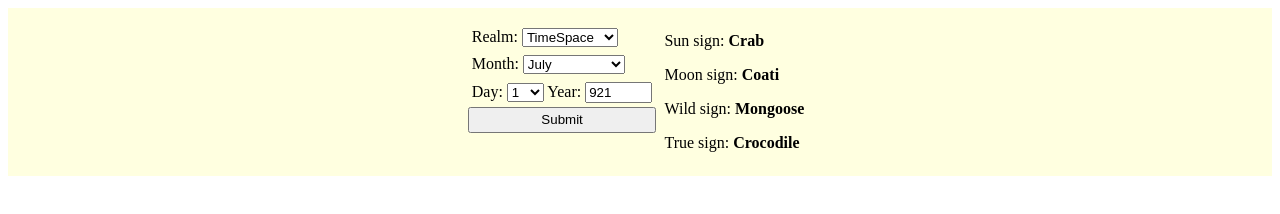
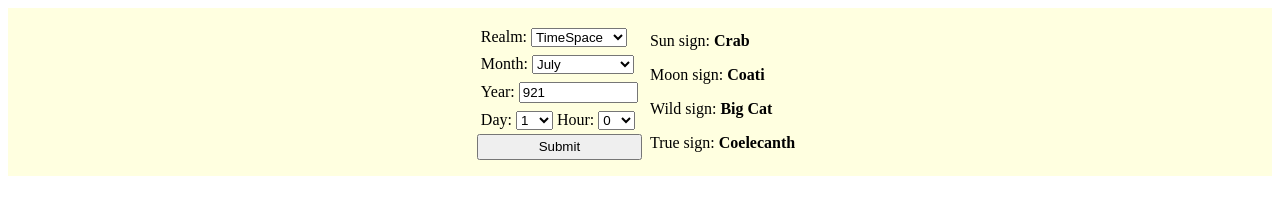
Before and after one commit to azhdrake/rpstarsigns, a plain HTML site: page index.html in a window 1280 px wide. Both pictures are taken after a click on the button "Submit". Drawn offline with Linux system fonts and the light colour scheme.

Commit message:
Added hour support

```diff
--- a/index.html
+++ b/index.html
@@ -19,7 +19,7 @@
       <select id="realm">
         <option value="TimeSpace" selected>TimeSpace</option>
         <option value="LifeDoom">LifeDoom</option>
-        <!--<option value="LightVoid">LightVoid</option>-->
+        <option value="LightVoid">LightVoid</option>
         <option value="BreathBlood">BreathBlood</option>
         <option value="WarPeace">WarPeace</option>
         <option value="HopeRage">HopeRage</option>
@@ -29,7 +29,8 @@
         <option value="WeedPants">WeedPants</option>
         <option value="DirtDreams">DirtDreams</option>
         <option value="SeaSky">SeaSky</option>
-        <!--<option value="MindHeart">MindHeart</option>-->
+        <option value="MindHeart">MindHeart</option>
+        <option value="University">University</option>
       </select>
     </span>
 
@@ -50,6 +51,11 @@
         <option value="11">May</option>
         <option value="12">June</option>
       </select>
+    </span>
+
+    <span class="input">
+      <label for="year">Year:</label>
+      <input type="number" id="year" name="year" min=0 value=921 style="width:15ch">
     </span>
 
     <span id="day-div" class="input">
@@ -86,9 +92,35 @@
         <option value="29">29</option>
         <option value="30">30</option>
       </select>
-
-      <label for="year">Year:</label>
-      <input type="number" id="year" name="year" min=0 value=921 style="width: 8ch">
+      <label for="hour">Hour:</label>
+      <select id="hour">
+        <option value="0" selected>0</option>
+        <option value="1">1</option>
+        <option value="2">2</option>
+        <option value="3">3</option>
+        <option value="4">4</option>
+        <option value="5">5</option>
+        <option value="6">6</option>
+        <option value="7">7</option>
+        <option value="8">8</option>
+        <option value="9">9</option>
+        <option value="10">10</option>
+        <option value="11">11</option>
+        <option value="12">12</option>
+        <option value="13">13</option>
+        <option value="14">14</option>
+        <option value="15">15</option>
+        <option value="16">16</option>
+        <option value="17">17</option>
+        <option value="18">18</option>
+        <option value="19">19</option>
+        <option value="20">20</option>
+        <option value="21">21</option>
+        <option value="22">22</option>
+        <option value="23">23</option>
+        <option value="24">24</option>
+        <option value="25">25</option>
+      </select>
     </span>
 
     <button id="submit" class="input">Submit</button>
@@ -101,11 +133,11 @@
   </div>
 </div>
   <script>
-    let starsigns=["Crab","Coati","Eel","Crocodile","Huskey","Rat King","Hen","Big Cat","Tumbleweed","Platypus","Coelecanth","Ray","Mongoose"]
+    let starsigns=["Crab","Coati","Eel","Crocodile","Huskey","Rat King","Hen","Big Cat","Tumbleweed","Platypus","Coelecanth","Ray","Mongoose", "Crab...2"]
 
     let realmrates = {"TimeSpace":1,
                       "LifeDoom":0.75,
-                      "LightVoid":0,
+                      "LightVoid":-1,
                       "BreathBlood":0.83,
                       "WarPeace":0.666,
                       "HopeRage":0.73,
@@ -115,27 +147,34 @@
                       "WeedPants":1.4,
                       "DirtDreams":0.46,
                       "SeaSky":0.58,
-                      "MindHeart":1} //7 6 17 43 12 72// 05 02 899
+                      "MindHeart":-1,
+                      "University": 0.8} //7 6 17 43 12 72// 05 02 899
 
     document.getElementById("submit").addEventListener("click", function(){
       calculateStarsign()
     });
 
     function calculateStarsign(){
-      let year = document.getElementById("year").value
-      let month = document.getElementById("month").value
-      let day = document.getElementById("day").value
+      let year = Number(document.getElementById("year").value)
+      let month = Number(document.getElementById("month").value)
+      let day = Number(document.getElementById("day").value)
+      let hour = Number(document.getElementById("hour").value)
+
+      hour = hour + .00001
 
       let daycount = (year*(13*30)) + (month * 30) + day
 
       let realm = document.getElementById("realm").value
-      let realmrate = Math.round((realmrates[realm] * daycount) % 13)
+      let realmrate = Math.round((realmrates[realm] * (daycount + (hour / 26))) % 13); console.log(hour + " || " + daycount + " || " + (daycount + (hour / 26)))
+      if(realmrate < 0){
+        realmrate = -1
+      }
       let starsign = starsigns[realmrate]
 
-      let wildsignrate = Math.round(( (Math.log(Math.pow(daycount, 4.13)) * Math.pow(10,9) ) - Math.trunc(Math.log(Math.pow(daycount,4.13))) * 100) % 13)
+      let wildsignrate = Math.abs(Math.round(( (Math.log(Math.pow((daycount * (hour/26)), 4.13)) * Math.pow(10,9) ) - Math.trunc(Math.log(Math.pow((daycount * (hour/26)),4.13))) * 100) % 13))
       let wildsign = starsigns[wildsignrate]
 
-      let signtotal = Number(month) + wildsignrate + realmrate + 3; console.log(month + " || " + wildsignrate + " || " + realmrate + " || " + signtotal)
+      let signtotal = Number(month) + wildsignrate + realmrate + 3; console.log(month + " || " + realmrate + " || " + wildsignrate + " || " + signtotal)
 
       while(signtotal > 13){
         let tensplace = Math.trunc(signtotal / 13); console.log(tensplace + "||" + signtotal / 13)
```
